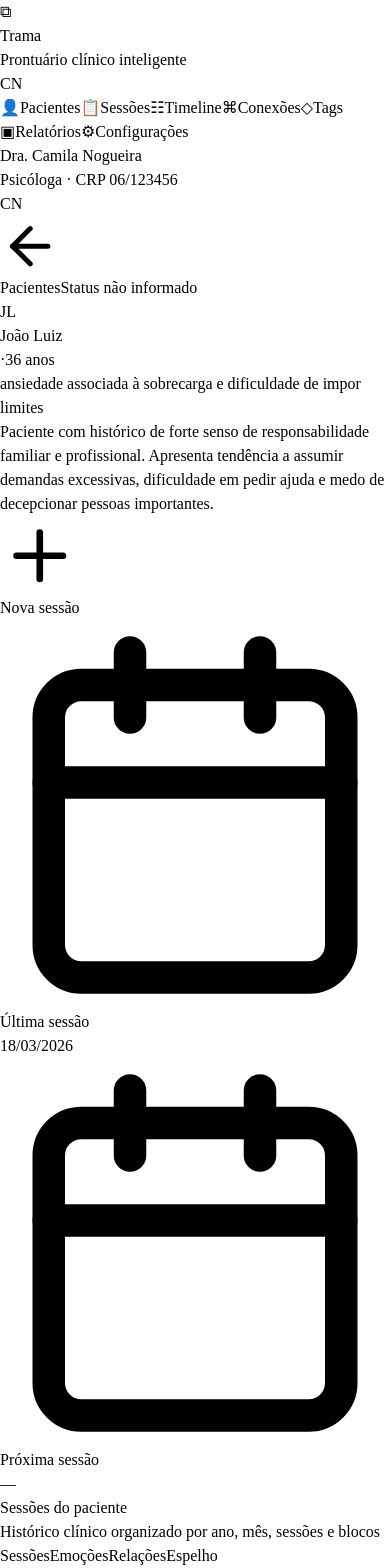
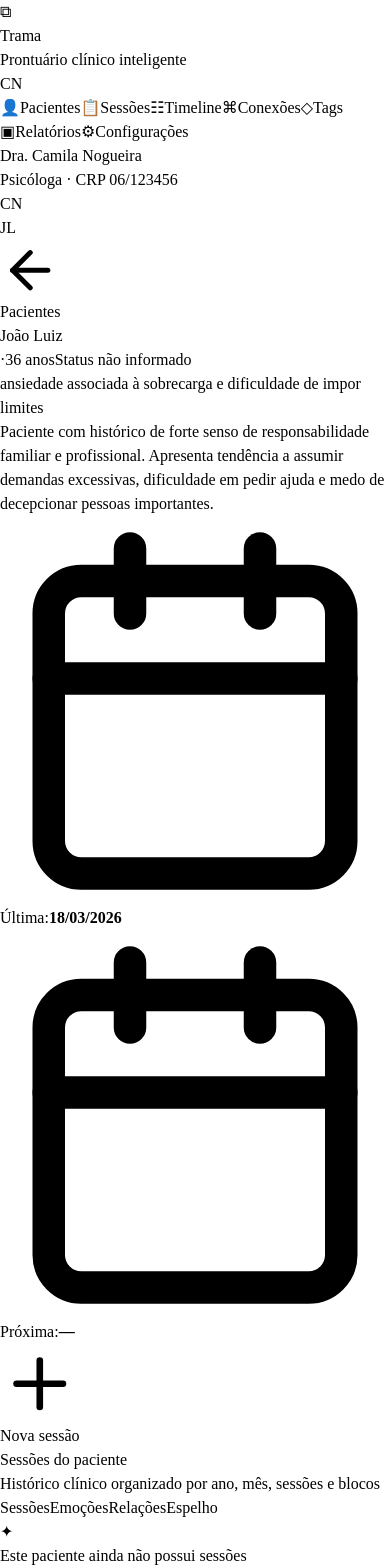
Before and after one commit to FelipeHolandaNovelino/trama-web, a React (Vite) app: page / in a window 390 px wide. Shown: the top 1568 px of the page. Built offline with nearby package versions, Linux system fonts and the light colour scheme.

Commit message:
Compacta cabeçalho do paciente

```diff
--- a/src/components/PatientHeader.jsx
+++ b/src/components/PatientHeader.jsx
@@ -91,7 +91,6 @@ function PlusIcon() {
 
 /**
  * Gera iniciais seguras para o avatar textual do paciente.
- * Útil enquanto o cadastro real ainda não possui upload de imagem.
  */
 function getInitials(name = "") {
   return name
@@ -104,8 +103,7 @@ function getInitials(name = "") {
 }
 
 /**
- * Define o estilo visual do status do paciente.
- * Mantém a mesma linguagem visual usada na lista de pacientes.
+ * Mantém o status visual consistente com a lista de pacientes.
  */
 function getStatusClassName(status) {
   if (status === "Em acompanhamento") {
@@ -120,34 +118,27 @@ function getStatusClassName(status) {
 }
 
 /**
- * Item compacto de informação usado no cabeçalho clínico.
+ * Informação discreta exibida na linha auxiliar do cabeçalho.
  */
-function HeaderInfoItem({ icon, label, value }) {
+function CompactInfoItem({ icon, label, value }) {
   if (!value) {
     return null
   }
 
   return (
-    <div className="flex items-start gap-2 rounded-2xl border border-slate-200 bg-white px-3 py-2">
-      <span className="mt-0.5 text-slate-400">{icon}</span>
-
-      <div>
-        <p className="text-[11px] font-semibold uppercase tracking-[0.14em] text-slate-400">
-          {label}
-        </p>
-
-        <p className="mt-0.5 text-sm font-semibold text-slate-700">{value}</p>
-      </div>
-    </div>
+    <span className="inline-flex items-center gap-1.5 text-xs font-medium text-slate-500">
+      <span className="text-slate-400">{icon}</span>
+      <span className="text-slate-400">{label}:</span>
+      <strong className="font-semibold text-slate-700">{value}</strong>
+    </span>
   )
 }
 
 /**
- * Cabeçalho clínico do paciente aberto.
+ * Cabeçalho compacto do paciente aberto.
  *
- * A função deste componente é contextualizar rapidamente o prontuário:
- * quem é o paciente, qual é o status, quais são as datas clínicas principais
- * e qual ação imediata o profissional pode realizar.
+ * O objetivo é contextualizar o prontuário sem ocupar espaço excessivo
+ * antes da timeline clínica.
  */
 export function PatientHeader({
   patient,
@@ -156,41 +147,19 @@ export function PatientHeader({
   onEditPatient,
 }) {
   const description = patient.description || patient.summary
+  const complaint = patient.mainComplaint || patient.context
   const ageLabel = patient.age ? `${patient.age} anos` : "Idade não informada"
-  const complaint = patient.mainComplaint || patient.context
 
   return (
-    <section className="rounded-3xl border border-slate-200 bg-white p-5 shadow-sm">
-      <div className="flex flex-col gap-5 xl:flex-row xl:items-start xl:justify-between">
-        <div className="min-w-0">
-          <div className="flex flex-wrap items-center gap-3">
-            {onBackToPatients && (
-              <button
-                type="button"
-                onClick={onBackToPatients}
-                className="inline-flex items-center gap-2 rounded-2xl border border-slate-200 bg-white px-3 py-2 text-sm font-semibold text-slate-600 transition hover:bg-slate-50 hover:text-slate-900"
-              >
-                <ArrowLeftIcon />
-                Pacientes
-              </button>
-            )}
-
-            <span
-              className={`inline-flex rounded-full border px-3 py-1.5 text-xs font-semibold ${getStatusClassName(
-                patient.status
-              )}`}
-            >
-              {patient.status || "Status não informado"}
-            </span>
-          </div>
-
-          <div className="mt-5 flex min-w-0 gap-4">
-            <div className="flex h-16 w-16 shrink-0 items-center justify-center rounded-3xl bg-violet-50 text-xl font-black text-violet-700">
+    <section className="rounded-3xl border border-slate-200 bg-white px-5 py-4 shadow-sm">
+      <div className="flex flex-col gap-4 xl:flex-row xl:items-center xl:justify-between">
+        <div className="flex min-w-0 gap-4">
+          <div className="flex h-12 w-12 shrink-0 items-center justify-center rounded-2xl bg-violet-50 text-sm font-black text-violet-700">
             {patient.avatar ? (
               <img
                 src={patient.avatar}
                 alt=""
-                  className="h-full w-full rounded-3xl object-cover"
+                className="h-full w-full rounded-2xl object-cover"
               />
             ) : (
               getInitials(patient.name)
@@ -198,8 +167,19 @@ export function PatientHeader({
           </div>
 
           <div className="min-w-0">
-              <div className="flex flex-wrap items-center gap-x-2 gap-y-1">
-                <h1 className="truncate text-2xl font-black tracking-tight text-slate-950">
+            <div className="flex flex-wrap items-center gap-2">
+              {onBackToPatients && (
+                <button
+                  type="button"
+                  onClick={onBackToPatients}
+                  className="inline-flex items-center gap-1.5 rounded-xl border border-slate-200 bg-white px-2.5 py-1.5 text-xs font-semibold text-slate-500 transition hover:bg-slate-50 hover:text-slate-800"
+                >
+                  <ArrowLeftIcon />
+                  Pacientes
+                </button>
+              )}
+
+              <h1 className="truncate text-xl font-black tracking-tight text-slate-950">
                 {patient.name}
               </h1>
 
@@ -208,29 +188,62 @@ export function PatientHeader({
               <span className="text-sm font-medium text-slate-500">
                 {ageLabel}
               </span>
+
+              <span
+                className={`inline-flex rounded-full border px-2.5 py-1 text-xs font-semibold ${getStatusClassName(
+                  patient.status
+                )}`}
+              >
+                {patient.status || "Status não informado"}
+              </span>
             </div>
 
             {complaint && (
-                <p className="mt-2 text-sm font-semibold text-slate-800">
+              <p className="mt-1.5 line-clamp-1 text-sm font-semibold text-slate-800">
                 {complaint}
               </p>
             )}
 
             {description && (
-                <p className="mt-2 max-w-4xl text-sm leading-relaxed text-slate-500">
+              <p className="mt-1 line-clamp-1 max-w-5xl text-sm leading-relaxed text-slate-500">
                 {description}
               </p>
             )}
+
+            <div className="mt-2 flex flex-wrap gap-x-4 gap-y-1">
+              <CompactInfoItem
+                icon={<CalendarIcon />}
+                label="Última"
+                value={patient.lastSession || "—"}
+              />
+
+              <CompactInfoItem
+                icon={<CalendarIcon />}
+                label="Próxima"
+                value={patient.nextSession || "—"}
+              />
+
+              <CompactInfoItem
+                icon={<MailIcon />}
+                label="E-mail"
+                value={patient.email}
+              />
+
+              <CompactInfoItem
+                icon={<PhoneIcon />}
+                label="Telefone"
+                value={patient.phone}
+              />
             </div>
           </div>
         </div>
 
-        <div className="flex shrink-0 flex-col gap-3 sm:flex-row xl:flex-col">
+        <div className="flex shrink-0 flex-col gap-2 sm:flex-row xl:items-center">
           {onEditPatient && (
             <button
               type="button"
               onClick={onEditPatient}
-              className="rounded-2xl border border-slate-200 bg-white px-4 py-3 text-sm font-semibold text-slate-700 transition hover:bg-slate-50"
+              className="rounded-2xl border border-slate-200 bg-white px-4 py-2.5 text-sm font-semibold text-slate-700 transition hover:bg-slate-50"
             >
               Editar paciente
             </button>
@@ -239,35 +252,13 @@ export function PatientHeader({
           <button
             type="button"
             onClick={onAddSession}
-            className="inline-flex items-center justify-center gap-2 rounded-2xl bg-violet-800 px-5 py-3 text-sm font-semibold text-white shadow-sm transition hover:bg-violet-900"
+            className="inline-flex items-center justify-center gap-2 rounded-2xl bg-violet-800 px-4 py-2.5 text-sm font-semibold text-white shadow-sm transition hover:bg-violet-900"
           >
             <PlusIcon />
             Nova sessão
           </button>
         </div>
       </div>
-
-      <div className="mt-5 grid gap-3 border-t border-slate-200 pt-5 md:grid-cols-2 xl:grid-cols-4">
-        <HeaderInfoItem
-          icon={<CalendarIcon />}
-          label="Última sessão"
-          value={patient.lastSession || "—"}
-        />
-
-        <HeaderInfoItem
-          icon={<CalendarIcon />}
-          label="Próxima sessão"
-          value={patient.nextSession || "—"}
-        />
-
-        <HeaderInfoItem icon={<MailIcon />} label="E-mail" value={patient.email} />
-
-        <HeaderInfoItem
-          icon={<PhoneIcon />}
-          label="Telefone"
-          value={patient.phone}
-        />
-      </div>
     </section>
   )
 }
```
Lines whose indentation alone changed are shown as unchanged.
